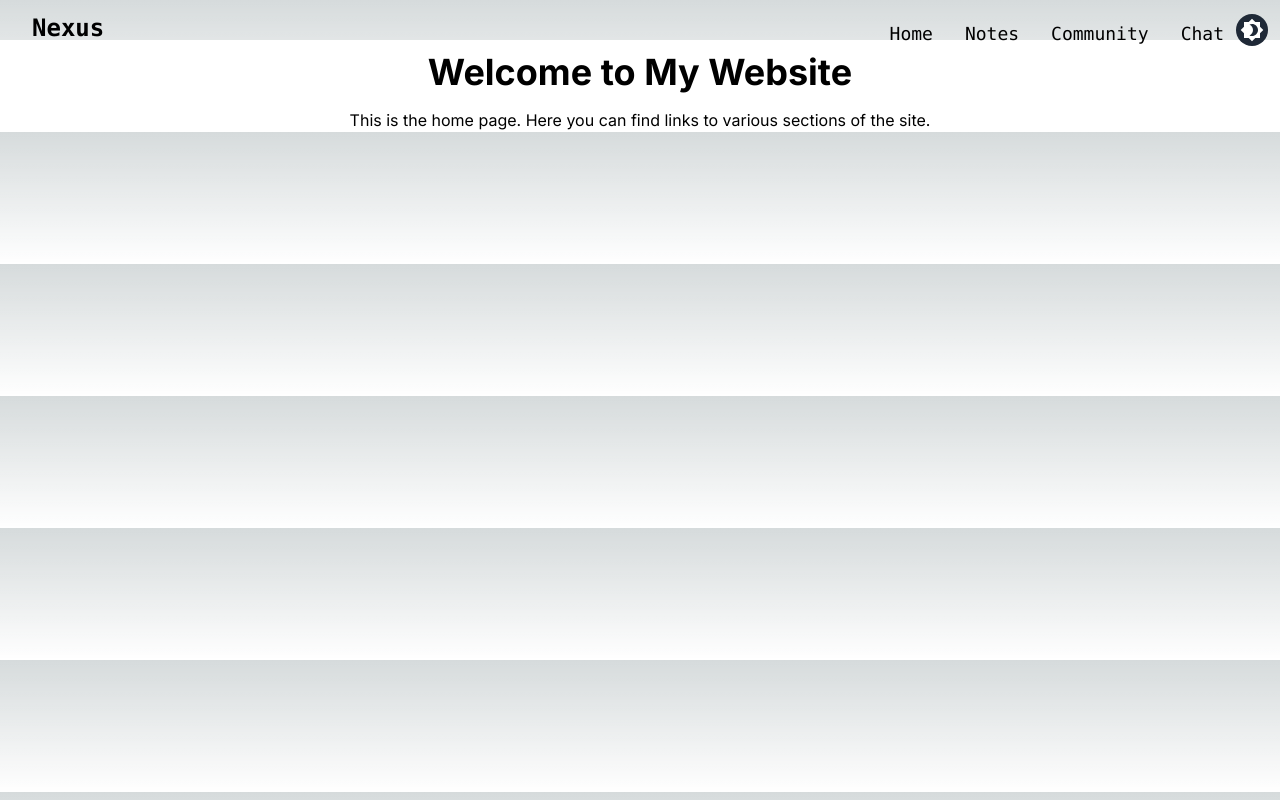
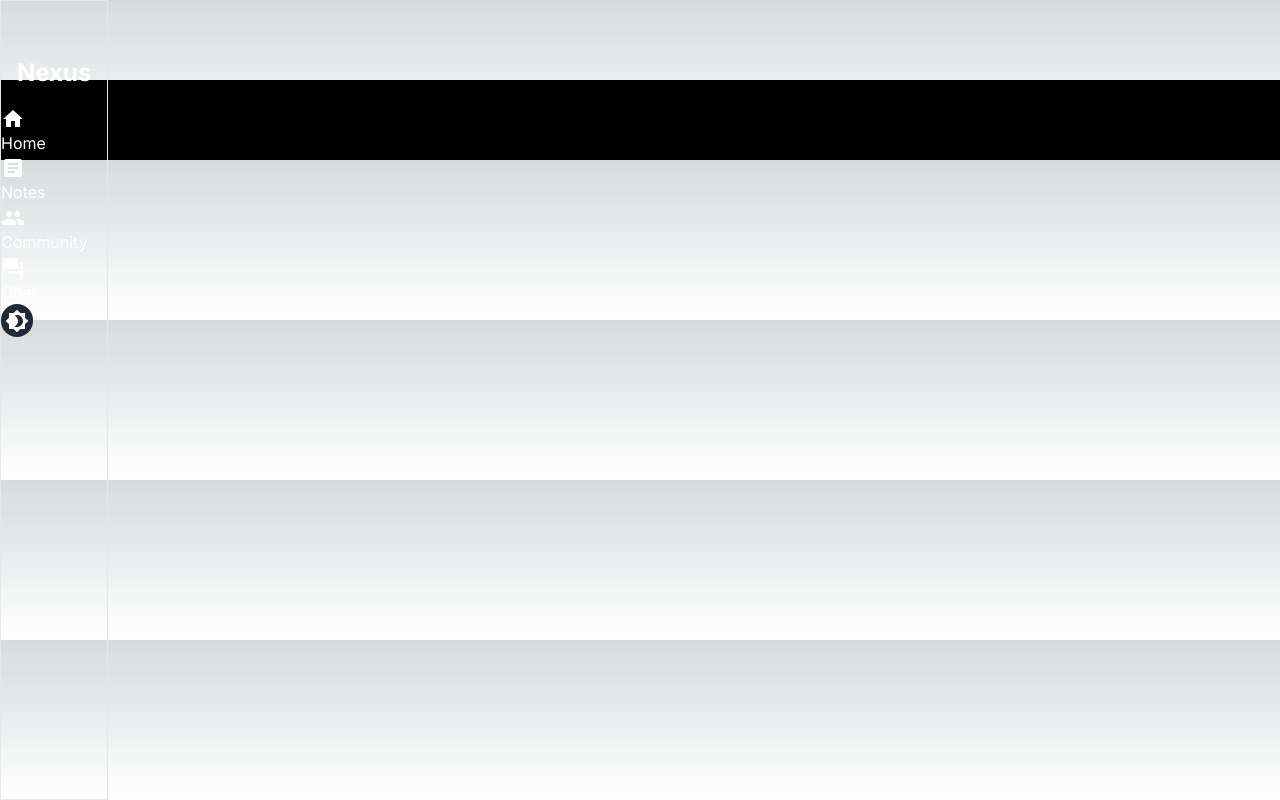
Before and after one commit to Cryptid09/project-md, a Next.js app in the folder client/: page / in a window 1280 px wide. Built offline with nearby package versions, Linux system fonts and the light colour scheme.

Commit message:
Initial 5

```diff
--- a/client/app/layout.js
+++ b/client/app/layout.js
@@ -12,7 +12,6 @@ export default function RootLayout({ children }) {
   return (
     <html lang="en">
       <body className={inter.className}>
-        {" "}
         <Navbar />
         {children}
       </body>
--- a/client/app/page.jsx
+++ b/client/app/page.jsx
@@ -1,9 +1,9 @@
-import Navbar from "../components/Navbar";
+
 export default function Home() {
   return (
     <>
-      <div className="container bg-white text-black dark:bg-black dark:text-white pt-3 mx-auto mt-10">
-        <h1 className="text-4xl font-bold text-center">
+      <div className=" container  text-black bg-black dark:text-white min-w-full">
+        <h1 className="text-4xl font-bold mt-20 text-center">
           Welcome to My Website
         </h1>
         <p className="text-center mt-4">
--- a/client/components/Navbar.jsx
+++ b/client/components/Navbar.jsx
@@ -5,7 +5,11 @@ import MenuIcon from "@mui/icons-material/Menu";
 import CloseIcon from "@mui/icons-material/Close";
 import DarkModeIcon from "@mui/icons-material/Brightness4";
 import LightModeIcon from "@mui/icons-material/Brightness7";
-
+import HomeIcon from "@mui/icons-material/Home";
+import ForumIcon from "@mui/icons-material/Forum";
+import PeopleIcon from "@mui/icons-material/People";
+import SettingsIcon from "@mui/icons-material/Settings";
+import ArticleIcon from "@mui/icons-material/Article";
 export default function Navbar() {
   const [isOpen, setIsOpen] = useState(false);
   const [isDarkMode, setIsDarkMode] = useState(false);
@@ -27,51 +31,43 @@ export default function Navbar() {
   };
 
   return (
-    <nav className="font-mono my-3 pb-3 flex justify-between fixed top-0 w-full z-50 ">
+    <nav className="text-white absolute top-0 border h-screen">
       <Link href="/">
-        <div className="text-2xl pl-8 font-bold cursor-pointer">Nexus</div>
+        <div className="text-2xl p-4 mt-10 font-bold cursor-pointer">Nexus</div>
       </Link>
 
-      <div className="flex pr-3 items-center">
+      <div className=" pr-3 items-center">
         <button
           onClick={toggleMenu}
-          className="block md:hidden text-black dark:text-white focus:outline-none"
+          className="block md:hidden   focus:outline-none"
         >
           {isOpen ? <CloseIcon /> : <MenuIcon />}
         </button>
-        <div
-          className={`${
-            isOpen ? "block" : "hidden"
-          } text-lg pr-3 gap-8 grid mt-2 md:flex `}
-        >
+        <div>
           <Link href="/">
-            <div className=" cursor-pointer hover:text-gray-500 dark:hover:text-gray-300">
-              Home
-            </div>
+            <HomeIcon />
+            <div className="font-sm cursor-pointer">Home</div>
           </Link>
           <Link href="/notes">
-            <div className="cursor-pointer hover:text-gray-500 dark:hover:text-gray-300">
-              Notes
-            </div>
+            <ArticleIcon />
+            <div className="cursor-pointer ">Notes</div>
           </Link>
           <Link href="/community">
-            <div className="cursor-pointer hover:text-gray-500 dark:hover:text-gray-300">
-              Community
-            </div>
+            <PeopleIcon />
+            <div className="cursor-pointer ">Community</div>
           </Link>
           <Link href="/chat">
-            <div className="cursor-pointer hover:text-gray-500 dark:hover:text-gray-300">
-              Chat
-            </div>
+            <ForumIcon />
+            <div className="cursor-pointer ">Chat</div>
           </Link>
         </div>
-        <button
-          onClick={toggleDarkMode}
-          className=" p-1 text-white bg-gray-800 rounded-full focus:outline-none"
-        >
-          {isDarkMode ? <LightModeIcon /> : <DarkModeIcon />}
-        </button>
       </div>
+      <button
+        onClick={toggleDarkMode}
+        className=" p-1 text-white bg-gray-800 rounded-full focus:outline-none"
+      >
+        {isDarkMode ? <LightModeIcon /> : <DarkModeIcon />}
+      </button>
     </nav>
   );
 }
--- a/client/tailwind.config.js
+++ b/client/tailwind.config.js
@@ -1,5 +1,6 @@
 /** @type {import('tailwindcss').Config} */
 module.exports = {
+  darkMode: 'class',
   content: [
     "./pages/**/*.{js,ts,jsx,tsx,mdx}",
     "./components/**/*.{js,ts,jsx,tsx,mdx}",
```
